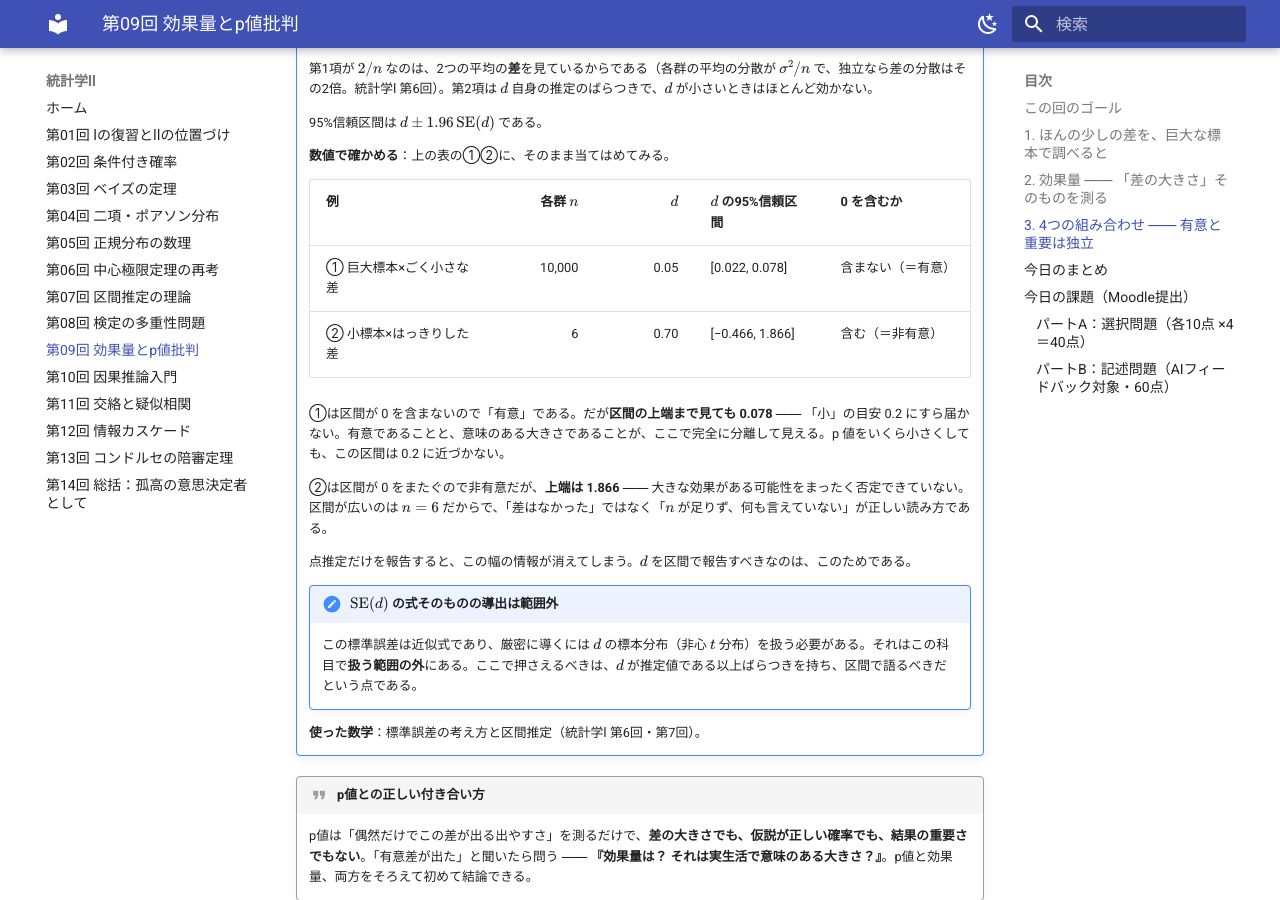
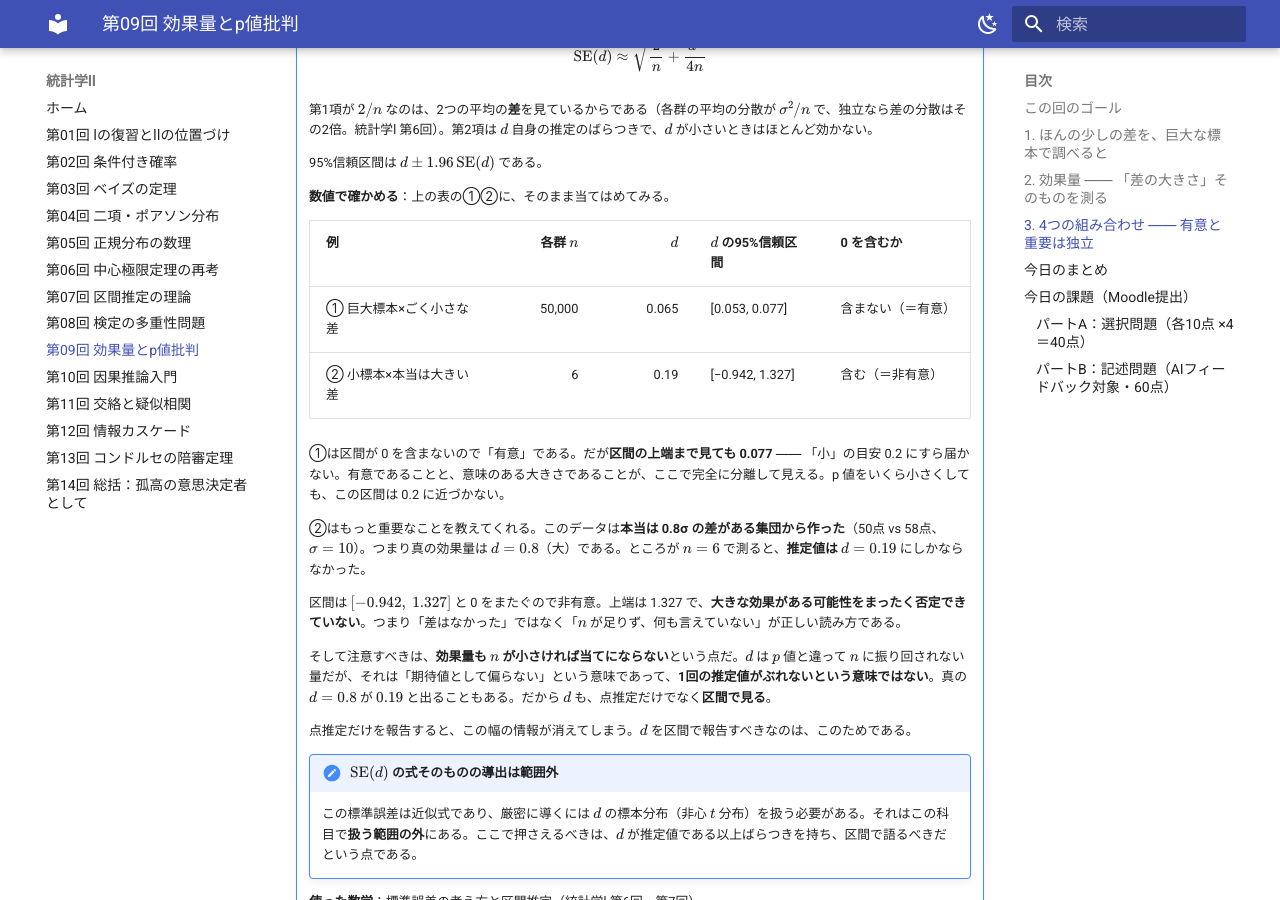
Before and after one commit to aonoa68/toukei-2, an MkDocs documentation site: the page built from docs/09_effectsize.md, in a window 1280 px wide and 900 px high, scrolled down 4530 px. Built offline with MkDocs 1.6.1 and Material for MkDocs 9.7.7, drawn with Linux system fonts in a browser that asks for light colours; some of the changed text lies outside the part shown.

Commit message:
第9回：本文の数値をColabの実測に合わせ、小標本では効果量の推定も当てにならない点を追記
本文は「小標本×はっきりした差：p=0.25, d=0.70」としていたが、ノートを seed 9 で
実行した実測は p=0.745, d=0.19 で、「大きいが非有意」の例になっていなかった。
①も n=10,000/d=0.05 に対し実測は n=50,000/d=0.065。

数値を実測に合わせたうえで、②の解説を書き直した。このデータは真の差 0.8σ
（50点 vs 58点、σ=10）から作っており真の効果量は d=0.8 だが、n=6 で測ると
推定値は d=0.19 にしかならない。効果量は n に振り回されないというのは
「期待値として偏らない」という意味であって、1回の推定値がぶれない意味ではない。
d も点推定だけでなく区間で見る、という教訓を追加した。

A4はノートの出力と混同されないよう「ある別の研究で」と明示した（設問自体は
自己完結した仮想シナリオなので正答は変わらない）。

Co-Authored-By: Claude Opus 5 (1M context) <noreply@anthropic.com>

```diff
--- a/docs/09_effectsize.md
+++ b/docs/09_effectsize.md
@@ -136,8 +136,8 @@ $$d = \frac{\bar{x}_A - \bar{x}_B}{s}\quad(\text{差が、標準偏差いくつ
 
 | Colabの実例 | p値 | 効果量 d | 落とし穴 |
 |---|---|---|---|
-| ① 巨大標本×ごく小さな差 | p≈0（有意） | 0.05（ごく小） | 「重要な発見」と誤る |
-| ② 小標本×はっきりした差 | p=0.25（非有意） | 0.70（大） | 「差はなかった」と切り捨てる |
+| ① 巨大標本×ごく小さな差 | p≈0（有意） | 0.065（ごく小） | 「重要な発見」と誤る |
+| ② 小標本×本当は大きい差 | p=0.745（非有意） | 0.19（推定値・小） | 「差はなかった」と切り捨てる |
 
 **①をp値だけで「重要な発見」と誤り、②を「差はなかった」と切り捨てる** ―― これがp値偏重の典型的な誤用だ。
 
@@ -159,12 +159,16 @@ $$d = \frac{\bar{x}_A - \bar{x}_B}{s}\quad(\text{差が、標準偏差いくつ
 
     | 例 | 各群 $n$ | $d$ | $d$ の95%信頼区間 | 0 を含むか |
     |---|---:|---:|---|---|
-    | ① 巨大標本×ごく小さな差 | 10,000 | 0.05 | [0.022, 0.078] | 含まない（＝有意） |
-    | ② 小標本×はっきりした差 | 6 | 0.70 | [−0.466, 1.866] | 含む（＝非有意） |
+    | ① 巨大標本×ごく小さな差 | 50,000 | 0.065 | [0.053, 0.077] | 含まない（＝有意） |
+    | ② 小標本×本当は大きい差 | 6 | 0.19 | [−0.942, 1.327] | 含む（＝非有意） |
 
-    ①は区間が 0 を含まないので「有意」である。だが**区間の上端まで見ても 0.078** ―― 「小」の目安 0.2 にすら届かない。有意であることと、意味のある大きさであることが、ここで完全に分離して見える。p 値をいくら小さくしても、この区間は 0.2 に近づかない。
+    ①は区間が 0 を含まないので「有意」である。だが**区間の上端まで見ても 0.077** ―― 「小」の目安 0.2 にすら届かない。有意であることと、意味のある大きさであることが、ここで完全に分離して見える。p 値をいくら小さくしても、この区間は 0.2 に近づかない。
 
-    ②は区間が 0 をまたぐので非有意だが、**上端は 1.866** ―― 大きな効果がある可能性をまったく否定できていない。区間が広いのは $n=6$ だからで、「差はなかった」ではなく「$n$ が足りず、何も言えていない」が正しい読み方である。
+    ②はもっと重要なことを教えてくれる。このデータは**本当は 0.8σ の差がある集団から作った**（50点 vs 58点、$\sigma=10$）。つまり真の効果量は $d=0.8$（大）である。ところが $n=6$ で測ると、**推定値は $d=0.19$** にしかならなかった。
+
+    区間は $[-0.942,\ 1.327]$ と 0 をまたぐので非有意。上端は 1.327 で、**大きな効果がある可能性をまったく否定できていない**。つまり「差はなかった」ではなく「$n$ が足りず、何も言えていない」が正しい読み方である。
+
+    そして注意すべきは、**効果量も $n$ が小さければ当てにならない**という点だ。$d$ は $p$ 値と違って $n$ に振り回されない量だが、それは「期待値として偏らない」という意味であって、**1回の推定値がぶれないという意味ではない**。真の $d=0.8$ が $0.19$ と出ることもある。だから $d$ も、点推定だけでなく**区間で見る**。
 
     点推定だけを報告すると、この幅の情報が消えてしまう。$d$ を区間で報告すべきなのは、このためである。
 
@@ -217,7 +221,7 @@ $$d = \frac{\bar{x}_A - \bar{x}_B}{s}\quad(\text{差が、標準偏差いくつ
 - (イ) 差は確かにありそうだが、大きさは無視できるほど小さく、実質的な重要性は低い
 - (ウ) 効果量が小さいので、この差は完全に存在しない
 
-**A4.** 小さい標本（n=6）で「効果量は大きい（d=0.7）が p=0.25 で非有意」という結果が出た。最も適切な態度は？
+**A4.** **ある別の研究で**、小さい標本（n=6）から「効果量は大きい（d=0.7）が p=0.25 で非有意」という結果が出た。最も適切な態度は？
 
 - (ア) 非有意なので「差はなかった」と結論する
 - (イ) 大きい効果量が見えているので、標本不足で見逃した可能性を考え、サンプルを増やして再検討する
```
